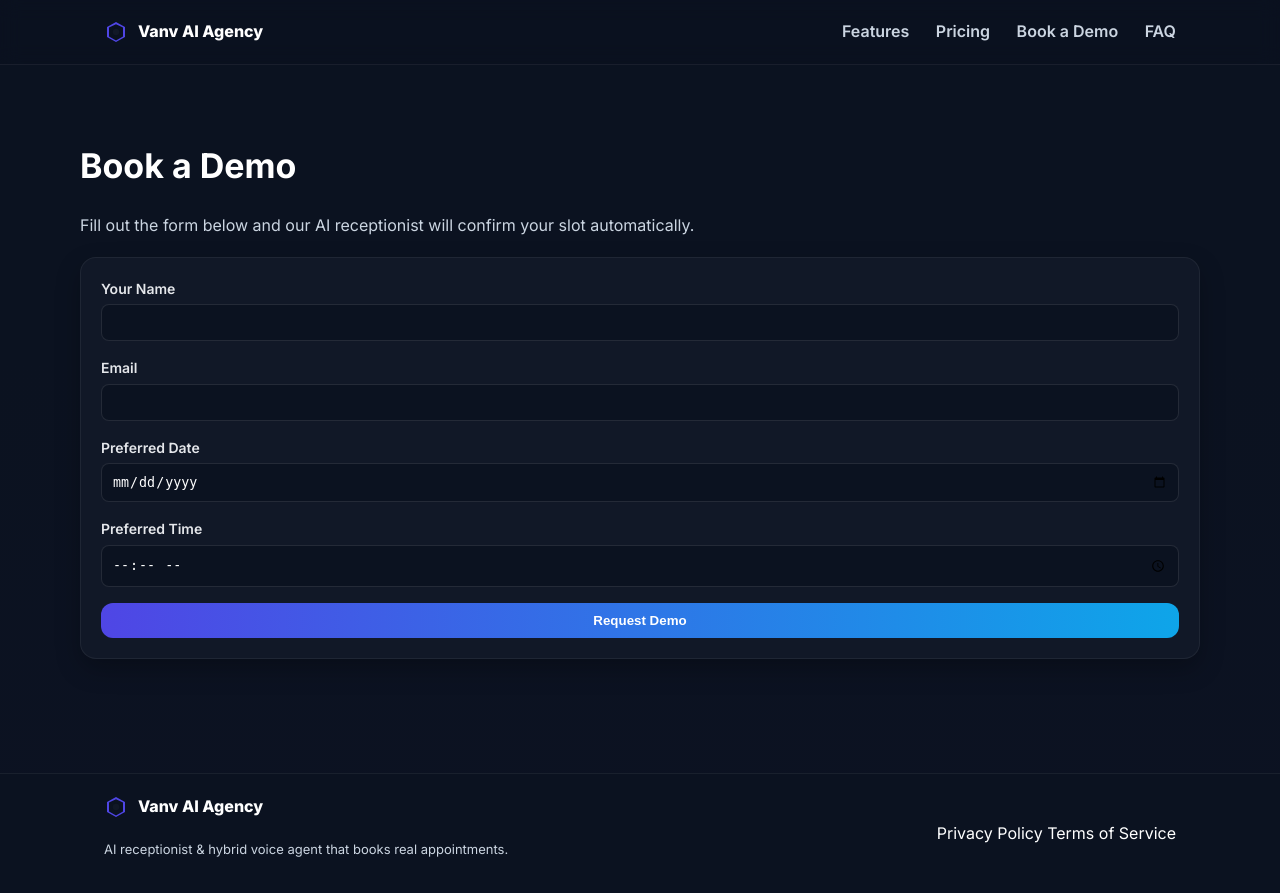
After one commit to ProTmoney2231/vanv-ai-agency, a Flask app: template templates/book_demo.html in a window 1280 px wide. The commit adds this page. Run offline with Flask 3, Linux system fonts and the light colour scheme; the template is opened without the code that fills it, so the values that code supplies are empty.

Commit message:
Add Book a Demo page with inline form (no external links)

```diff
--- a/app.py
+++ b/app.py
@@ -36,3 +36,15 @@ def not_found(e):
 
 if __name__ == "__main__":
     app.run(host="0.0.0.0", port=int(os.getenv("PORT", 10000)))
+
+@app.route("/book-demo", methods=["GET","POST"])
+def book_demo():
+    if request.method == "POST":
+        name = request.form.get("name")
+        email = request.form.get("email")
+        date = request.form.get("date")
+        time = request.form.get("time")
+        # Here you can trigger n8n or send email
+        print(f"[DEMO REQUEST] {name} ({email}) at {date} {time}")
+        return render_template("demo_success.html")
+    return render_template("book_demo.html")
--- a/static/site.css
+++ b/static/site.css
@@ -81,3 +81,9 @@ a{color:var(--white); text-decoration:none}
 @media (max-width:900px){
   .hero-inner{grid-template-columns:1fr; padding:56px 24px}
 }
+
+/* Forms */
+form.form{display:flex;flex-direction:column;gap:16px;padding:20px}
+form label{display:flex;flex-direction:column;font-weight:600;color:#e5e7eb;font-size:14px;gap:4px}
+form input{padding:10px;border-radius:8px;border:1px solid rgba(255,255,255,.1);background:#0b1220;color:#fff}
+form input:focus{outline:2px solid var(--brand)}
--- /dev/null
+++ b/templates/book_demo.html
@@ -0,0 +1,28 @@
+{% extends "base.html" %}
+{% block title %}Book a Demo — Vanv AI Agency{% endblock %}
+
+{% block content %}
+<section class="section">
+  <h1 class="page-title">Book a Demo</h1>
+  <p class="lead muted">Fill out the form below and our AI receptionist will confirm your slot automatically.</p>
+  <form method="POST" action="/book-demo" class="form card">
+    <label>
+      <span>Your Name</span>
+      <input type="text" name="name" required>
+    </label>
+    <label>
+      <span>Email</span>
+      <input type="email" name="email" required>
+    </label>
+    <label>
+      <span>Preferred Date</span>
+      <input type="date" name="date" required>
+    </label>
+    <label>
+      <span>Preferred Time</span>
+      <input type="time" name="time" required>
+    </label>
+    <button type="submit" class="btn primary block">Request Demo</button>
+  </form>
+</section>
+{% endblock %}
```
Also changed, not shown: templates/demo_success.html (added, +9 -0 lines).
